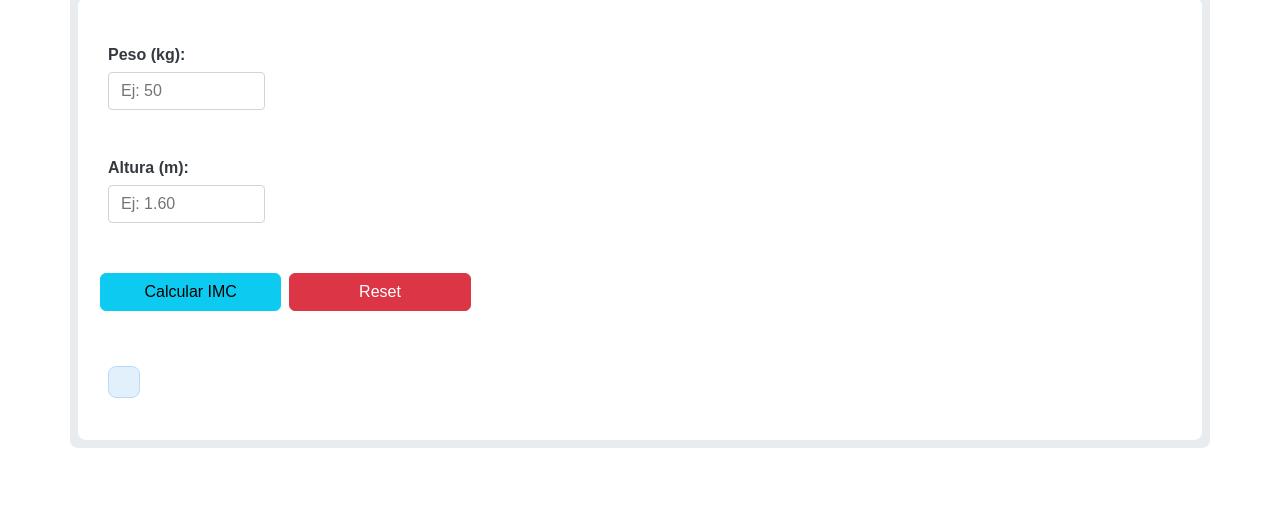
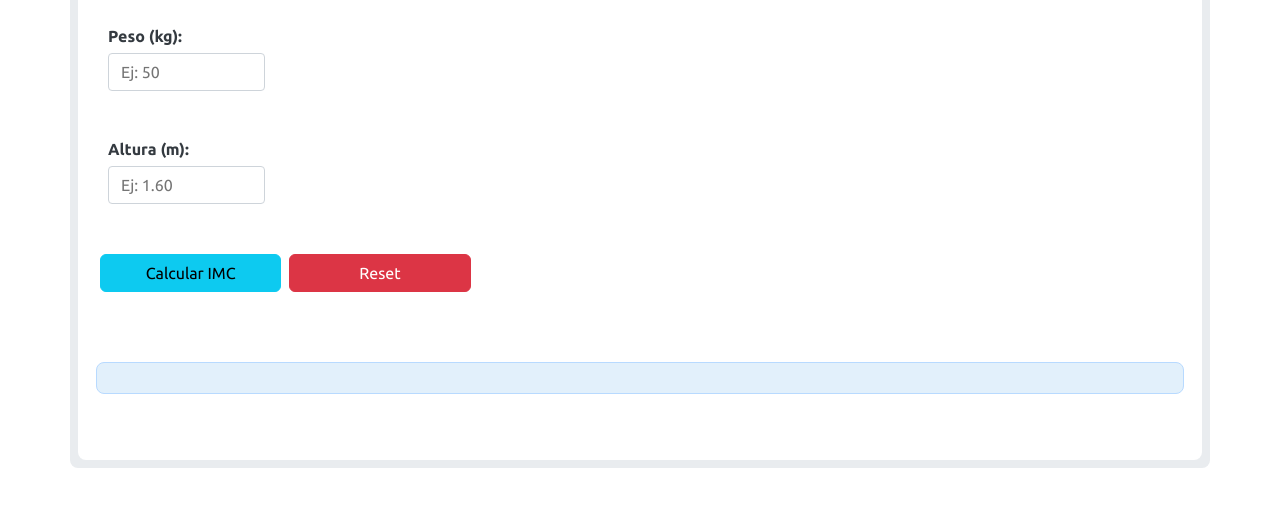
Before and after one commit to marialunar/CursoTecnicasProgramacion, a plain HTML site: page TP/TP3/index.html in a window 1280 px wide. Shown: the part 222-728 px from the top of the page. Drawn offline with nearby package versions, Linux system fonts and the light colour scheme.

Commit message:
Add files via upload

```diff
--- a/TP/TP3/css/style.css
+++ b/TP/TP3/css/style.css
@@ -1,3 +1,4 @@
+@import url('https://fonts.googleapis.com/css2?family=Ubuntu:wght@300;400;500;700&display=swap');
 * {
     font-family: 'Ubuntu', sans-serif;
     box-sizing: border-box;
--- a/TP/TP3/index.html
+++ b/TP/TP3/index.html
@@ -44,7 +44,7 @@
             </div>
 
             <!-- Salida -->
-            <div>
+            <div  class="mb-3 row p-4">
                 <label for="salida" id="resultado"></label>
             </div>
         </form>
```
